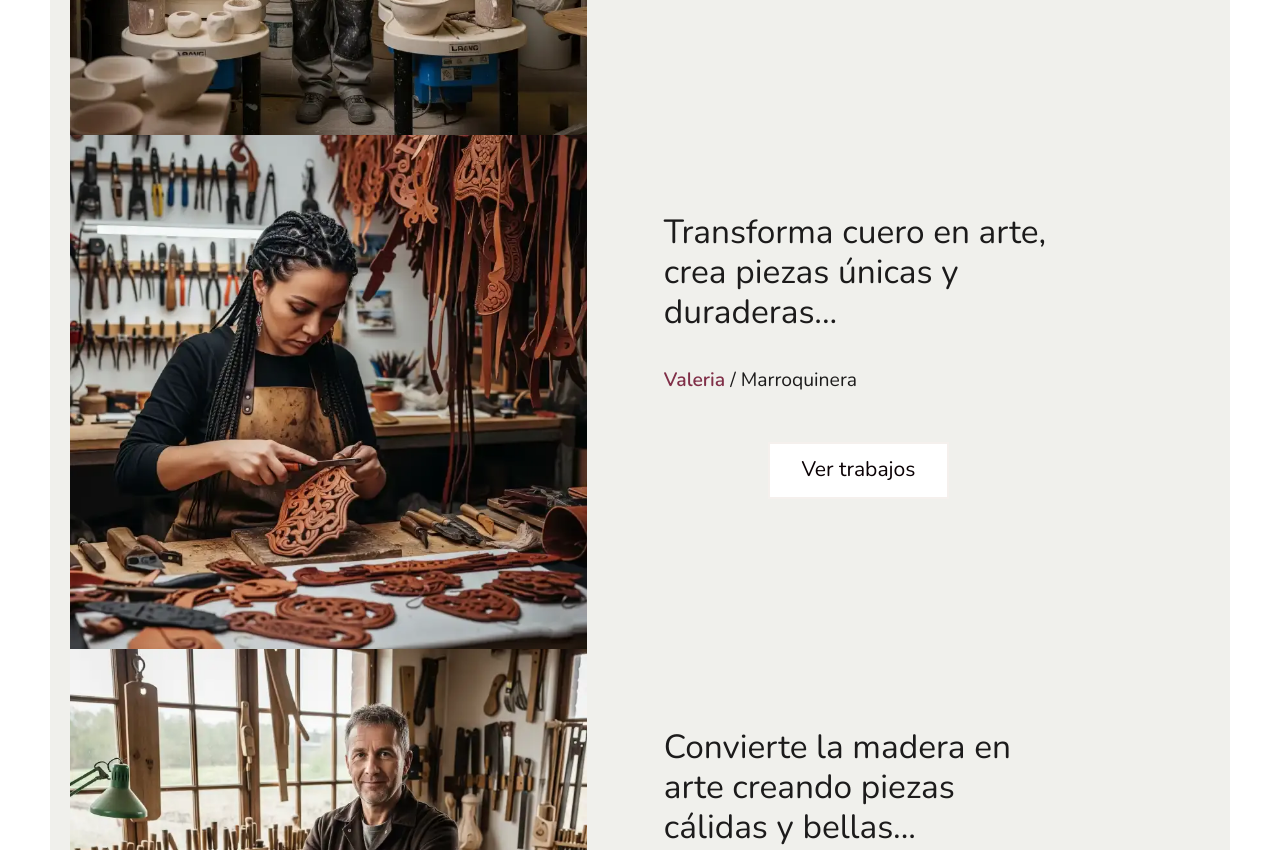
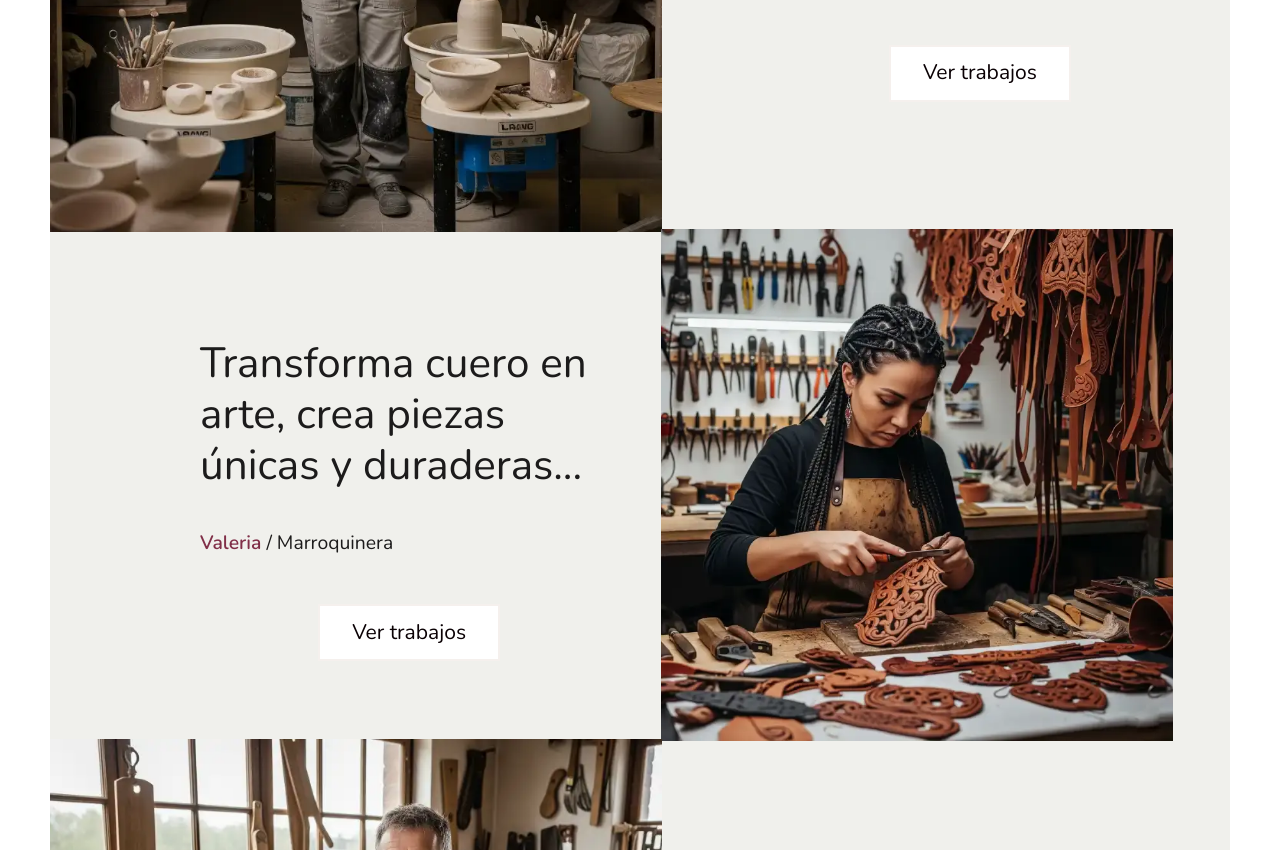
Before and after one commit to alfonso8969/web-agribi, a plain HTML site: page index.html in a window 1280 px wide. Shown: the part 1140-1990 px from the top of the page. Drawn offline with nearby package versions, Linux system fonts and the light colour scheme.

Commit message:
M'as cambioas en casa 10/07/2025

```diff
--- a/css/styles.css
+++ b/css/styles.css
@@ -86,7 +86,7 @@ address {
 }
 
 img {
-    max-width: 70%;
+    max-width: 90%;
     height: auto;
 }
 
@@ -223,19 +223,33 @@ main p {
 }
 
 .artesano__info .artesano__descripcion {
-    font-size: 1.9em;
+    font-size: 2.4em;
     margin-bottom: 0.5em;
+    font-weight: 400;
 }
 
 .artesano__info  {
-    flex-basis: 33%;
-    margin: 44px 66px 74px -165px;
+    flex-basis: 50%;
+    /* margin: 75px 66px 74px -165px; */
+    justify-content: center;
+    align-items: flex-start;
 }
 
 .artesano__img {
-    flex-basis: 66%;
-    padding: 0 20px;
+    flex-basis: 68%;
 }
+
+.artesano.flex.dos .artesano__img, .artesano.flex.cuatro .artesano__img {
+    order: 1;
+    margin-left: 43px;
+}
+.artesano.flex.dos .artesano__info, .artesano.flex.cuatro .artesano__info {
+    margin-left: 150px;
+}
+
+/*.contenedor-artesanos .artesano__info:nth-child(even) {
+    order: -1;
+} */
 
 
 .artesano__info a {
--- a/index.html
+++ b/index.html
@@ -20,6 +20,7 @@
 	<!-- importamos nuestros estilos css -->
 	<!-- ⚠️ FALTA link -->
 	<link rel="stylesheet" href="css/styles.css">
+	<!-- <link rel="stylesheet" href="css/custom.css"> -->
 
 </head>
 
@@ -109,7 +110,7 @@
 					</div>
 
 					<!-- artesano 2 -->
-					<div class="artesano flex">
+					<div class="artesano flex dos">
 						<figure class="artesano__img">
 							<img src="images/artesano-2.webp" alt="">
 						</figure>
@@ -140,7 +141,7 @@
 					</div>
 
 					<!-- artesano 4 -->
-					<div class="artesano flex">
+					<div class="artesano flex cuatro">
 						<figure class="artesano__img">
 							<img src="images/artesano-4.webp" alt="">
 						</figure>
```
